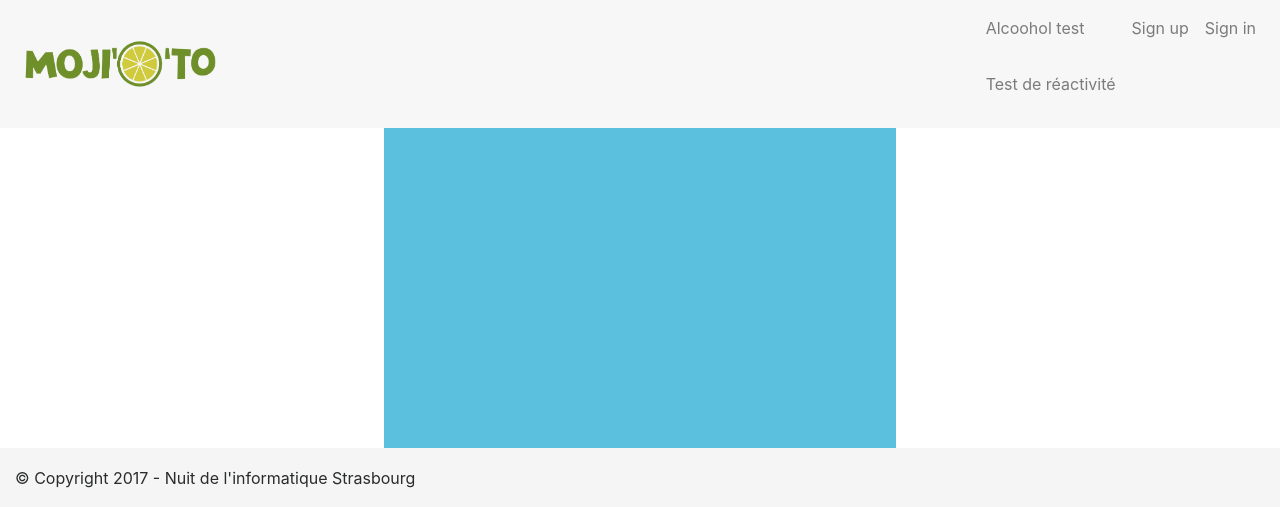
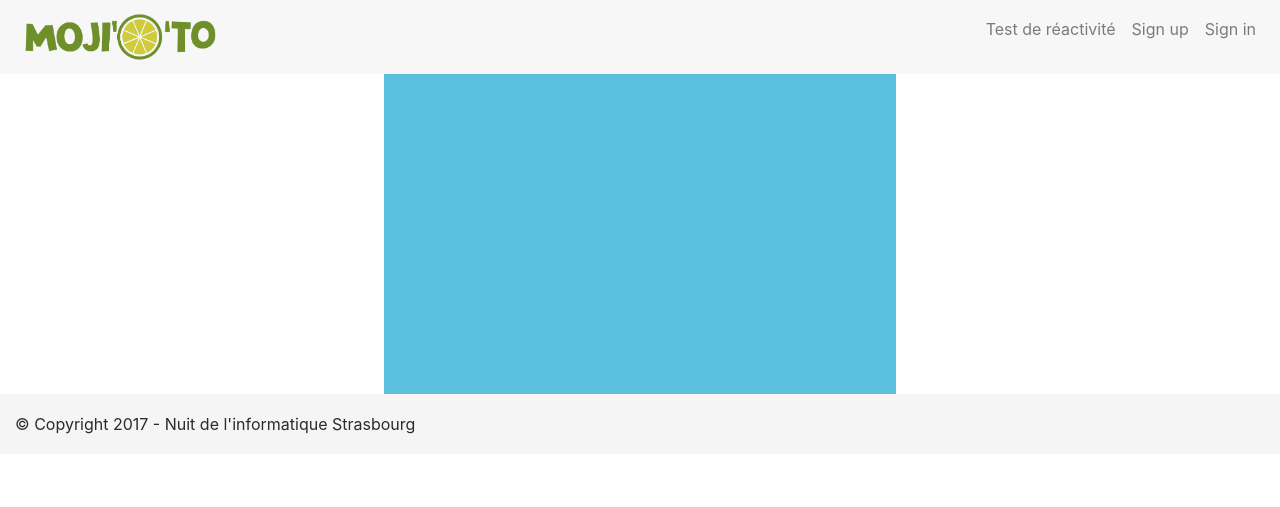
Before and after one commit to Mangouave/NuitInfo2017-Site, a PHP site: page /tests/index.php in a window 1280 px wide. Shown: the top 507 px of the page. Run offline with PHP 8.4, Linux system fonts and the light colour scheme; some libraries are stand-ins or nearby versions.

```diff
--- a/includes/header.php
+++ b/includes/header.php
@@ -10,7 +10,6 @@
 	<div class="collapse navbar-collapse" id="navbarSupportedContent">
 		<ul class="navbar-nav ml-auto">
 			<li class="nav-item">
-				<p class="nav-link" id="">Alcoohol test</p>
 				<p class="nav-link" id="" >Test de réactivité</p>
 			</li>
 			<li class="nav-item">
```
